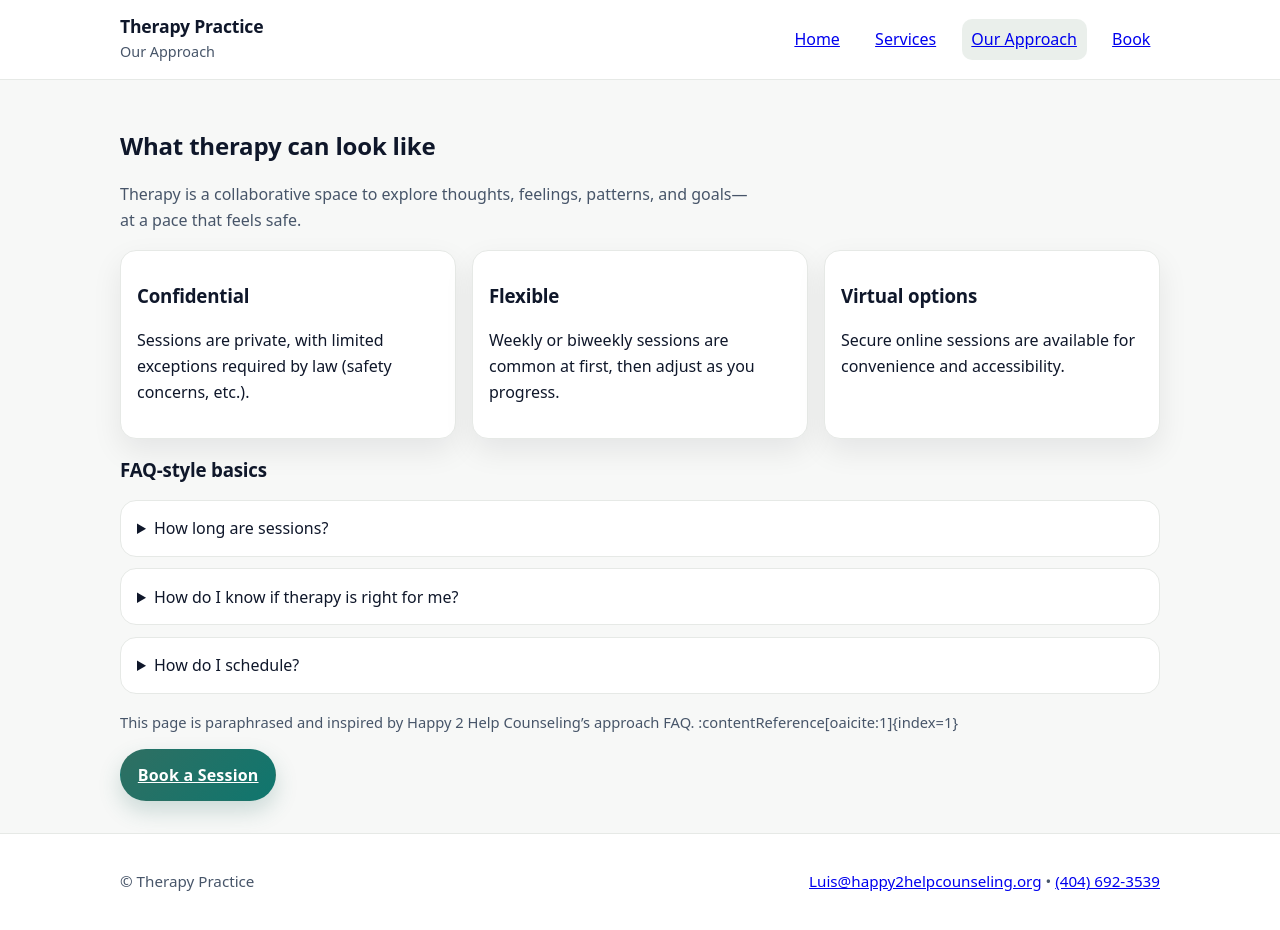
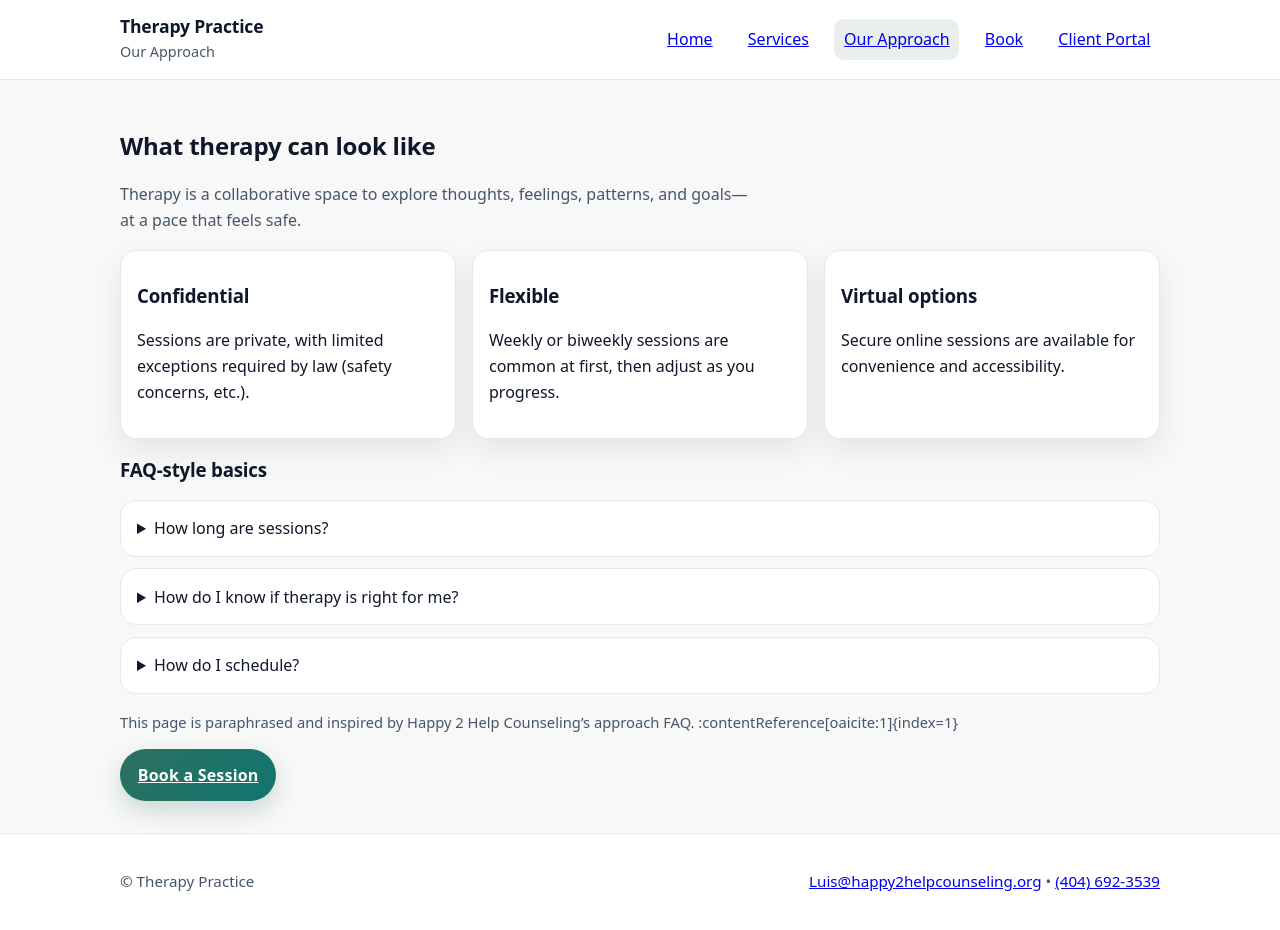
Before and after one commit to cainaanruiz-ui/cainaanruiz-ui.github.io, a plain HTML site: page our-approach.html in a window 1280 px wide. Drawn offline with Linux system fonts and the light colour scheme.

Commit message:
Update our-approach.html

```diff
--- a/our-approach.html
+++ b/our-approach.html
@@ -24,6 +24,7 @@
         <a href="services.html">Services</a>
         <a href="our-approach.html" aria-current="page">Our Approach</a>
         <a href="contact.html">Book</a>
+        <a href="https://www.therapyportal.com/p/h2hcounseling/" target="_blank" rel="noreferrer">Client Portal</a>
       </nav>
     </div>
   </header>
```
